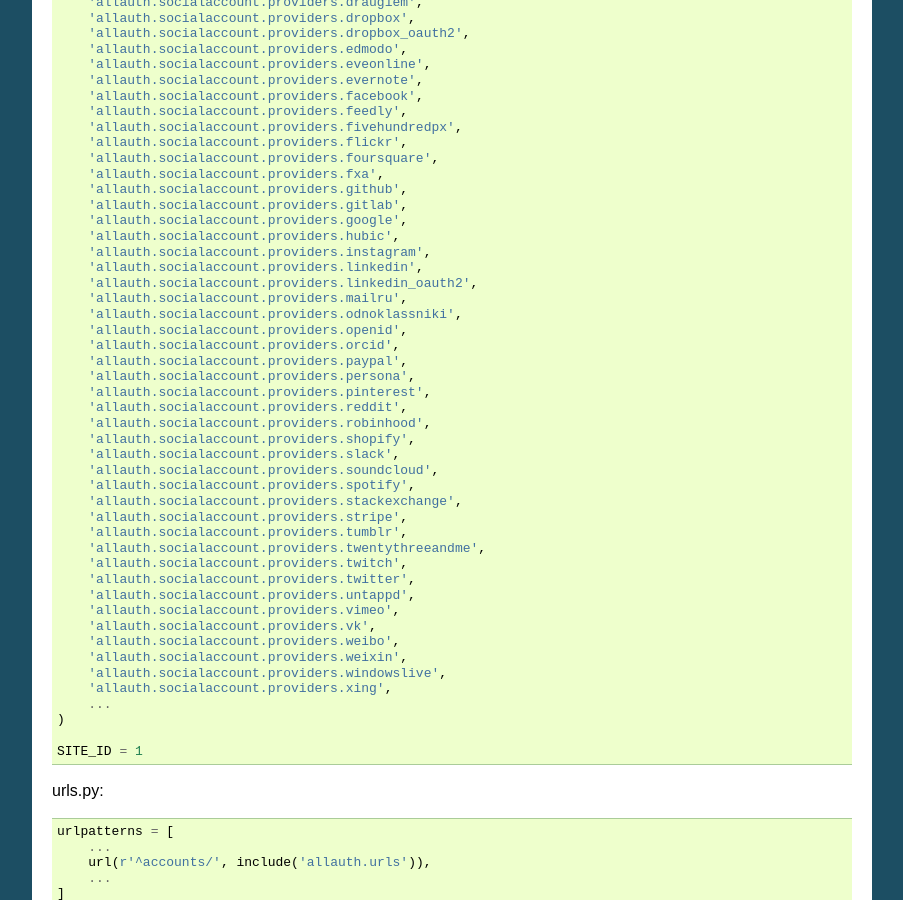
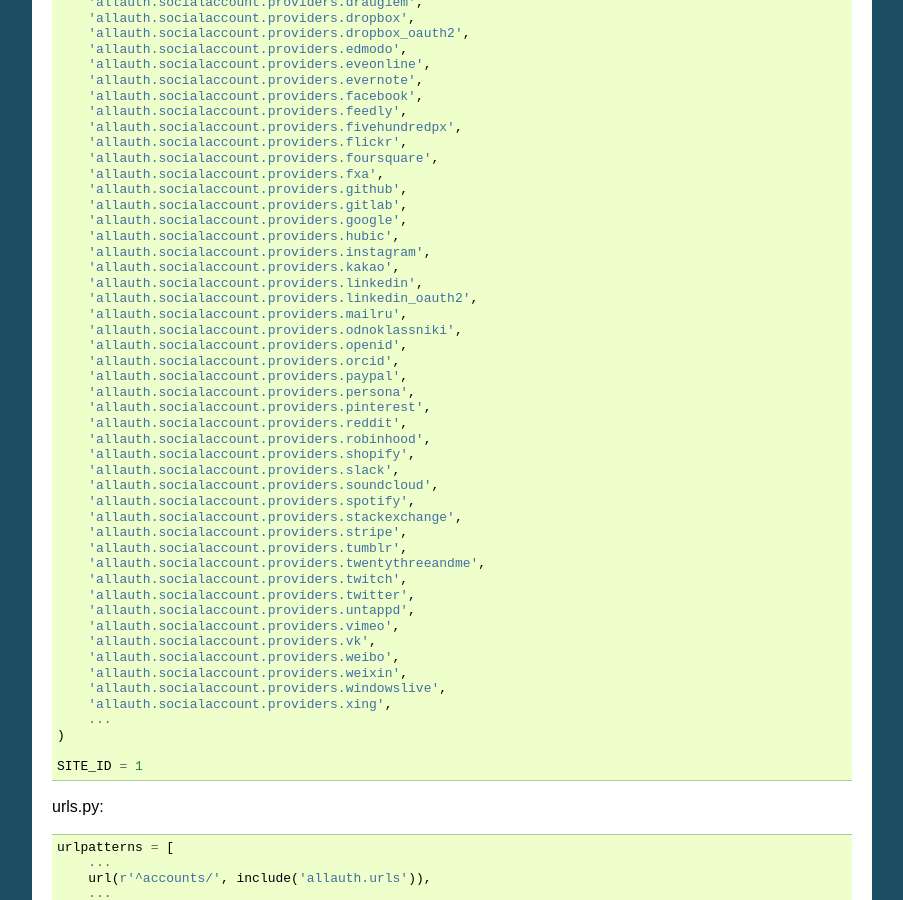
Before and after one commit to pennersr/django-allauth, a Sphinx documentation site: the page built from docs/installation.rst, in a window 1280 px wide and 900 px high, scrolled down 1166 px. Shown: the whole window, without its empty margins (198-1101 px from the left). Built offline with Sphinx 7.4.7, drawn with Linux system fonts in a browser that asks for light colours.

Commit message:
modify installation.rst

```diff
--- a/docs/installation.rst
+++ b/docs/installation.rst
@@ -84,6 +84,7 @@
         'allauth.socialaccount.providers.google',
         'allauth.socialaccount.providers.hubic',
         'allauth.socialaccount.providers.instagram',
+        'allauth.socialaccount.providers.kakao',
         'allauth.socialaccount.providers.linkedin',
         'allauth.socialaccount.providers.linkedin_oauth2',
         'allauth.socialaccount.providers.mailru',
```
